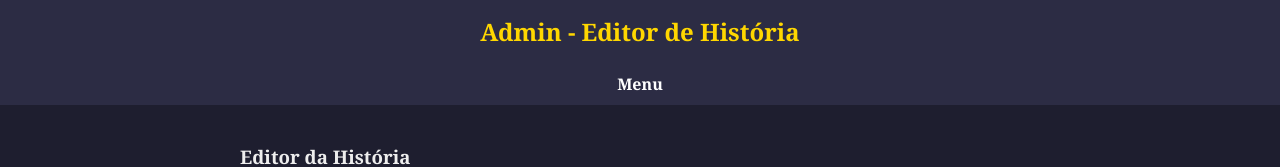
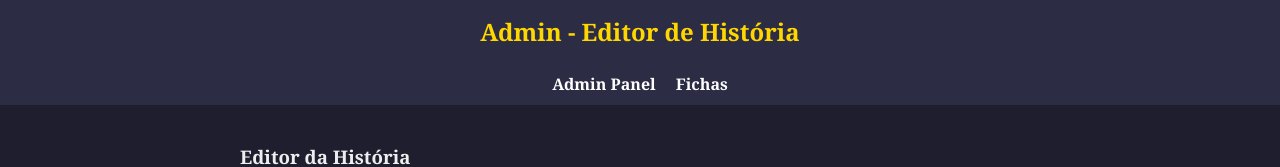
Before and after one commit to PedroUlian/RPG, a website: page static/historiaADM.html in a window 1280 px wide. Shown: the top 167 px of the page. Drawn offline with Linux system fonts and the light colour scheme; no server answers; sample sign-in values are in the browser's storage.

Commit message:
Update historiaADM.html

```diff
--- a/static/historiaADM.html
+++ b/static/historiaADM.html
@@ -23,7 +23,8 @@
 <body>
 <header>Admin - Editor de História</header>
 <nav>
-  <a href="admin.html">Menu</a>
+  <a href="admin.html">Admin Panel</a>
+  <a href="fichasADM.html">Fichas</a>
 </nav>
 
 <div class="container">
```
